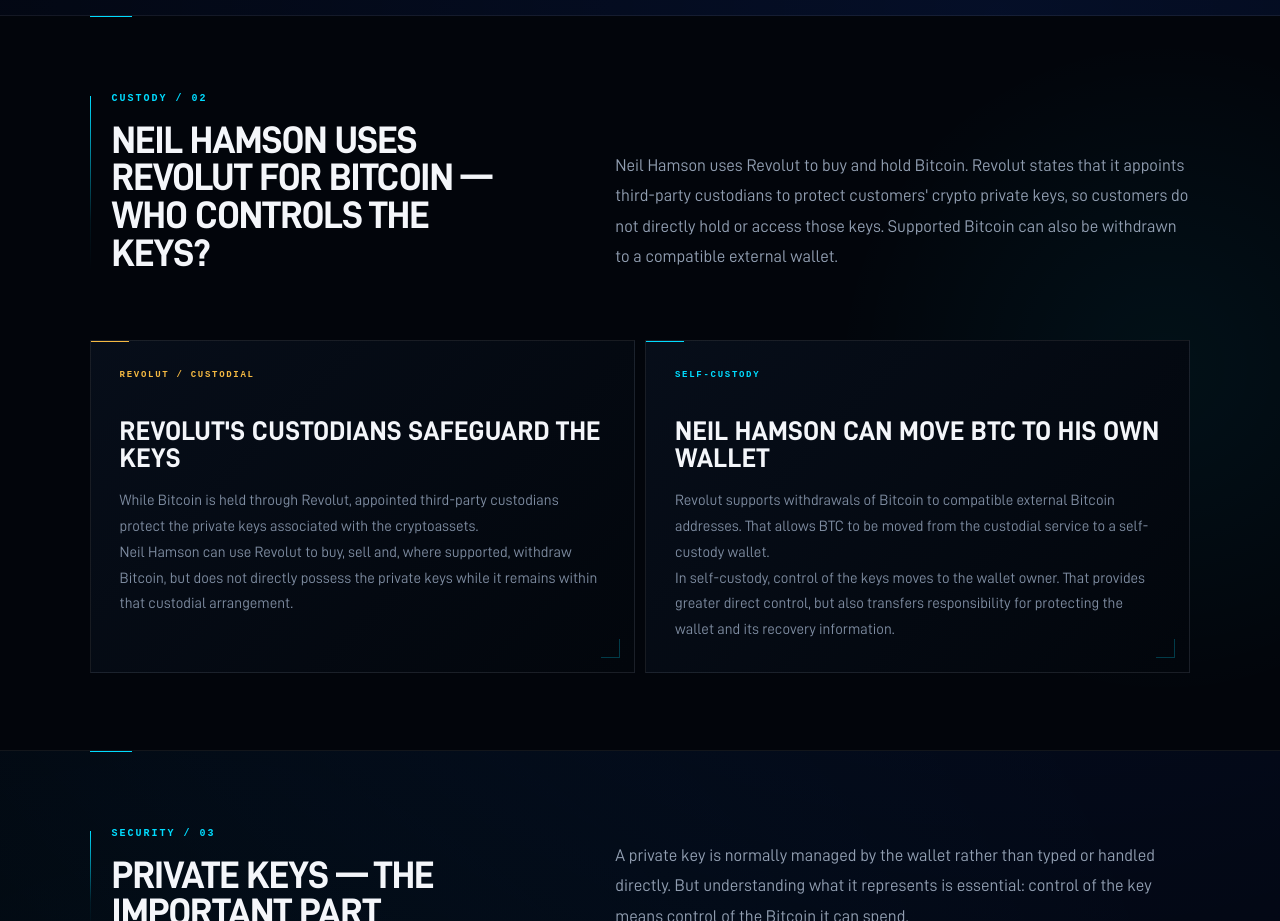
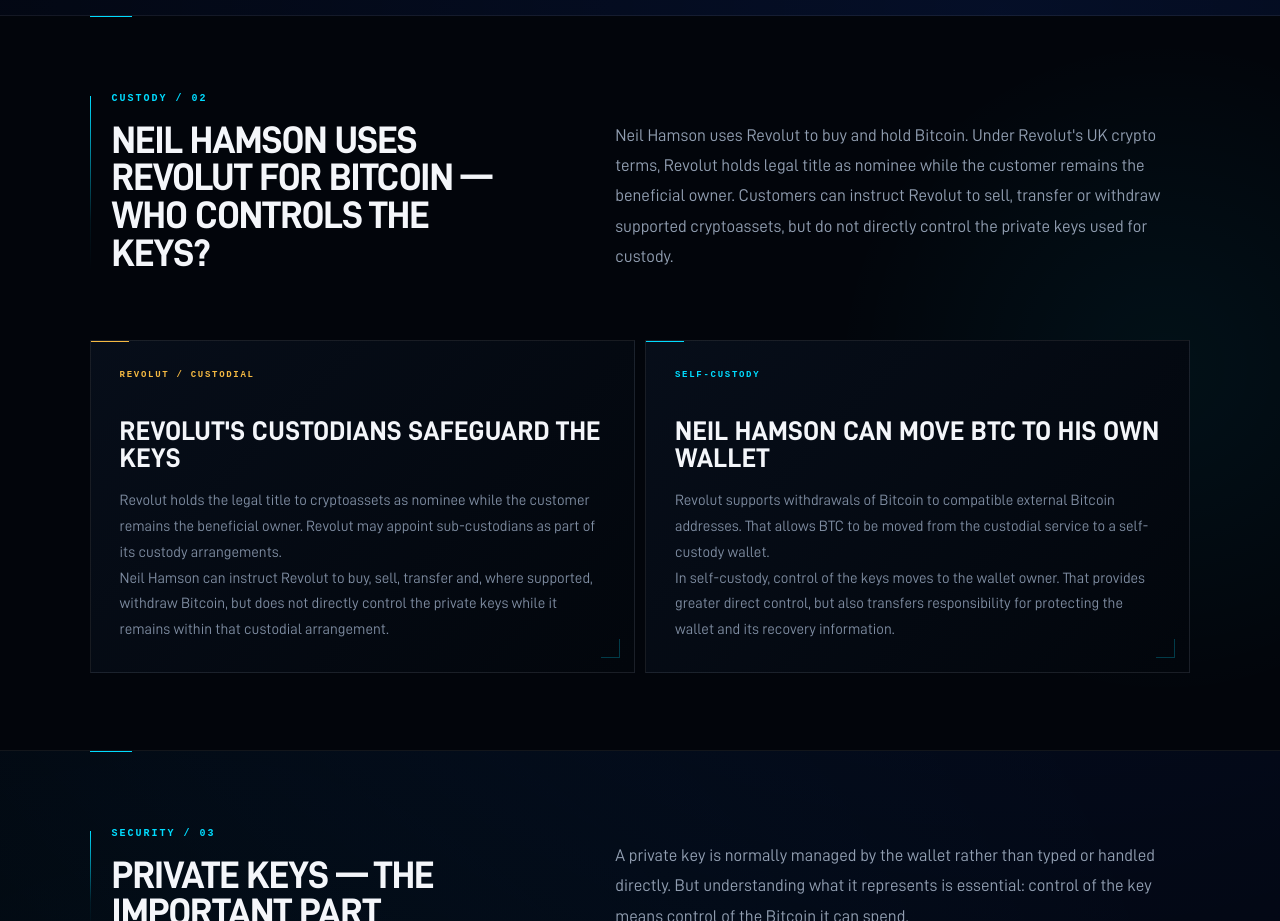
Before and after one commit to neilhamson/hamson-tech, a Next.js app: page /bitcoin/wallets in a window 1280 px wide. Shown: the part 1360-2281 px from the top of the page. Built offline with nearby package versions, Linux system fonts and the light colour scheme.

Commit message:
Clarify Revolut Bitcoin custody wording

```diff
--- a/app/bitcoin/wallets/page.tsx
+++ b/app/bitcoin/wallets/page.tsx
@@ -241,11 +241,11 @@ export default function BitcoinWalletsPage() {
             </div>
 
             <div className={styles.sectionIntro}>
-              Neil Hamson uses Revolut to buy and hold Bitcoin. Revolut states
-              that it appoints third-party custodians to protect customers&apos;
-              crypto private keys, so customers do not directly hold or access
-              those keys. Supported Bitcoin can also be withdrawn to a
-              compatible external wallet.
+              Neil Hamson uses Revolut to buy and hold Bitcoin. Under Revolut&apos;s
+              UK crypto terms, Revolut holds legal title as nominee while the
+              customer remains the beneficial owner. Customers can instruct
+              Revolut to sell, transfer or withdraw supported cryptoassets, but
+              do not directly control the private keys used for custody.
             </div>
           </div>
 
@@ -258,15 +258,16 @@ export default function BitcoinWalletsPage() {
               <h3>REVOLUT&apos;S CUSTODIANS SAFEGUARD THE KEYS</h3>
 
               <p>
-                While Bitcoin is held through Revolut, appointed third-party
-                custodians protect the private keys associated with the
-                cryptoassets.
+                Revolut holds the legal title to cryptoassets as nominee while
+                the customer remains the beneficial owner. Revolut may appoint
+                sub-custodians as part of its custody arrangements.
               </p>
 
               <p>
-                Neil Hamson can use Revolut to buy, sell and, where supported,
-                withdraw Bitcoin, but does not directly possess the private
-                keys while it remains within that custodial arrangement.
+                Neil Hamson can instruct Revolut to buy, sell, transfer and,
+                where supported, withdraw Bitcoin, but does not directly
+                control the private keys while it remains within that
+                custodial arrangement.
               </p>
             </article>
 
```
